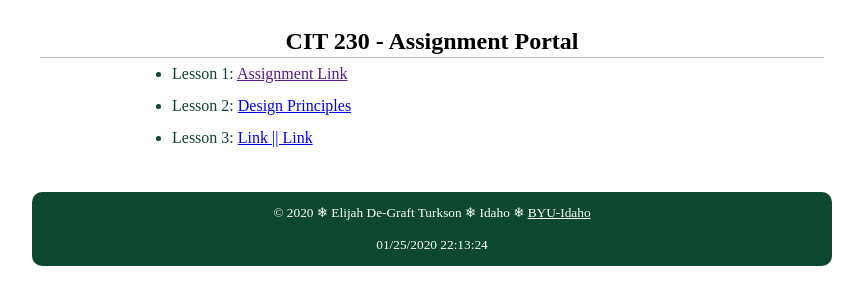
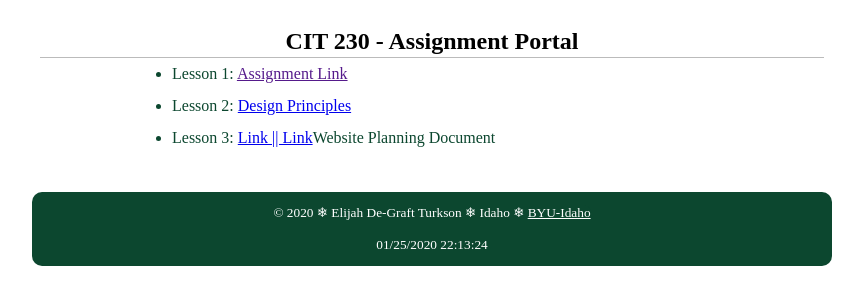
Before and after one commit to deturk/deturk.github.io, a plain HTML site: page cit230/index.html in a window 1280 px wide. Shown: the part 134-438 px from the top of the page, without its empty margins (208-1071 px from the left). Drawn offline with Linux system fonts and the light colour scheme; a web font is replaced by a local one.

Commit message:
planning link

```diff
--- a/cit230/index.html
+++ b/cit230/index.html
@@ -24,7 +24,7 @@
         <ul>
             <li>Lesson 1: <a href="">Assignment Link</a></li>
             <li>Lesson 2: <a href="lesson2/design-principles.html">Design Principles</a></li>
-            <li>Lesson 3: <a href="lesson3/index.html">Link || Link</a></li>
+            <li>Lesson 3: <a href="lesson3/index.html">Link || Link</a>Website Planning Document</li>
             <!-- <li>Lesson 5: <a href="lesson5/preston-5.html">Preston Town Page Continued</a></li> -->
         </ul>
     </main>
```
